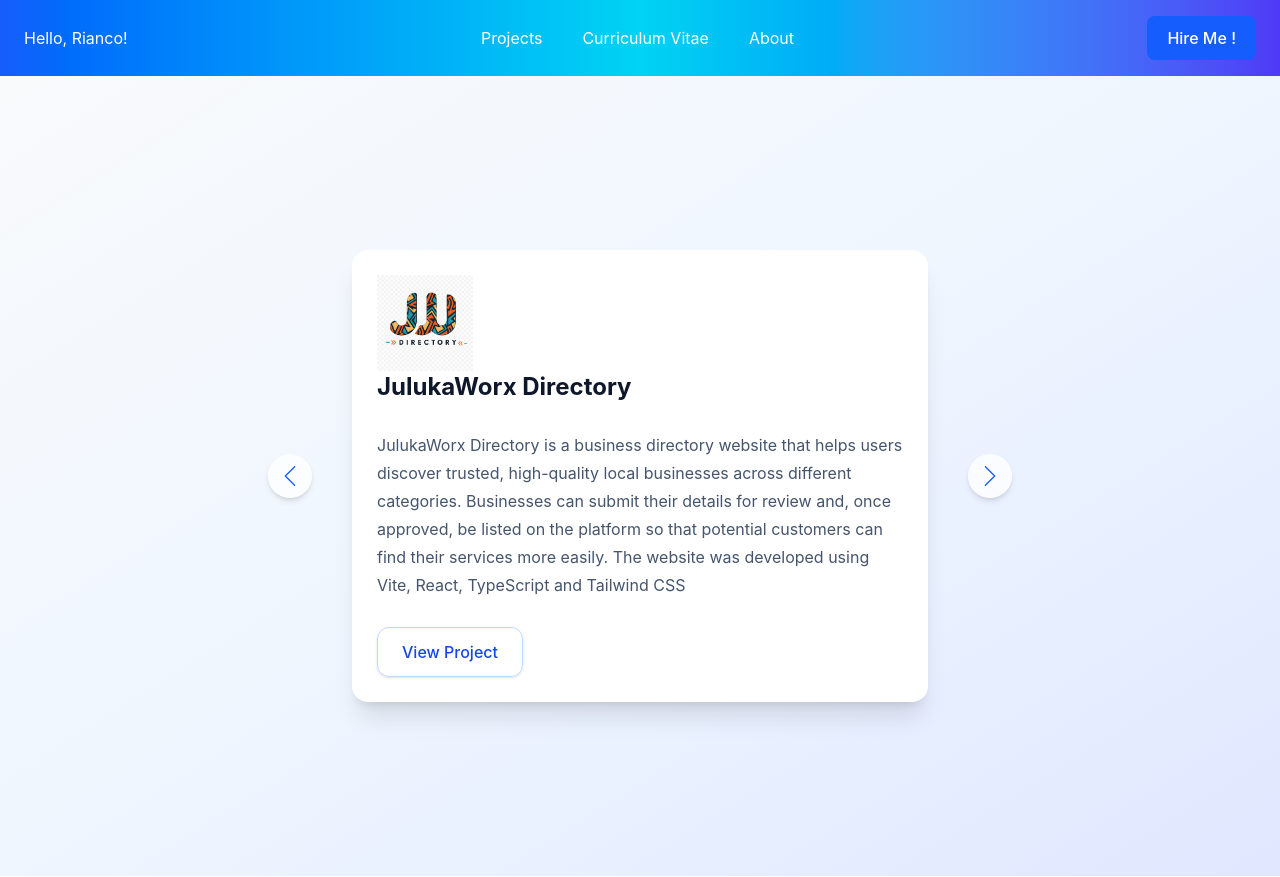
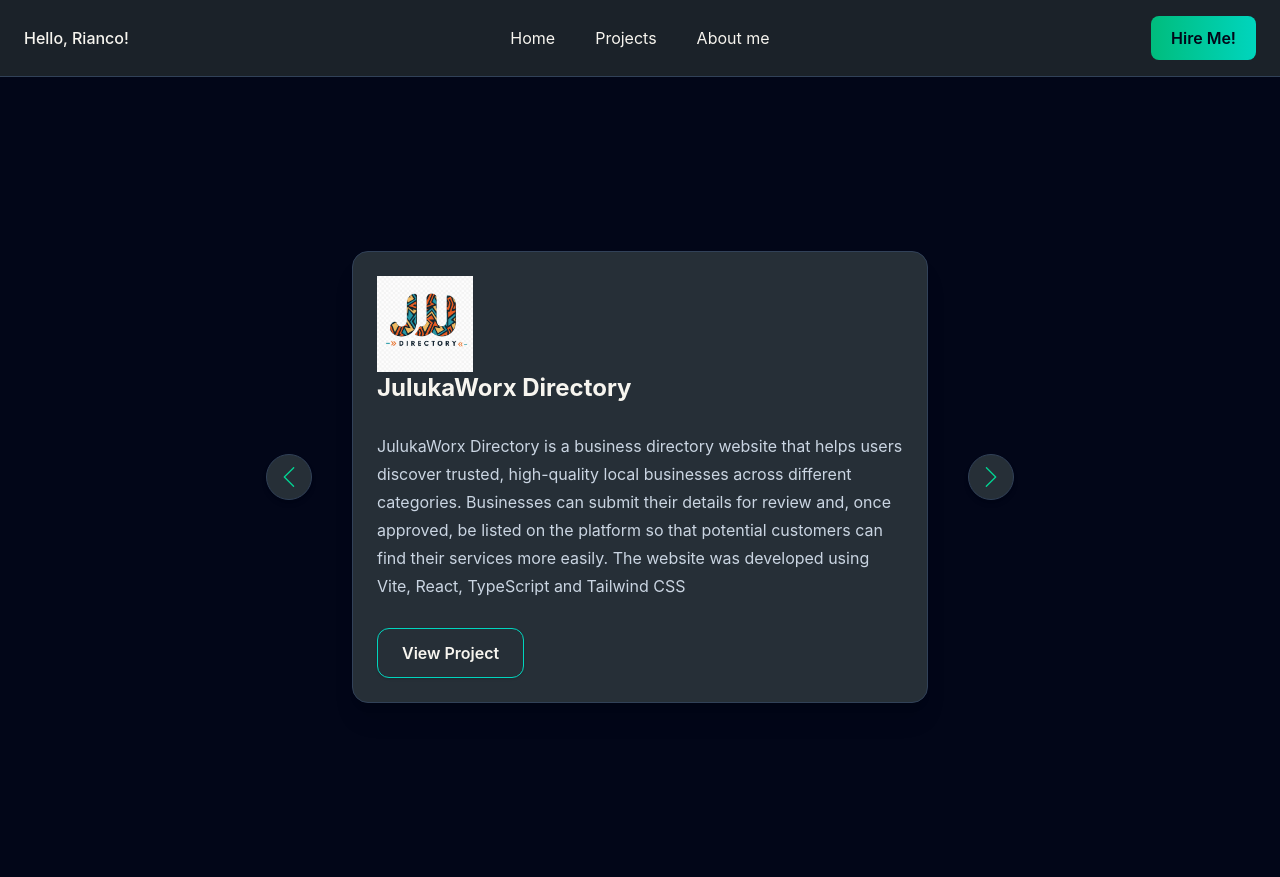
Before and after one commit to Rianco-create/virtual-cv-portfolio, a React (Vite) app: page /projects in a window 1280 px wide. Built offline with nearby package versions, Linux system fonts and the light colour scheme.

Commit message:
Update
contact page done

mad the top bar responsive

added styling to home and project page

```diff
--- /dev/null
+++ b/src/components/pageComponents/contact/detailsComponent.tsx
@@ -0,0 +1,155 @@
+import {
+  HiOutlineEnvelope,
+  HiOutlinePhone,
+  HiOutlineMapPin,
+  HiOutlineClock,
+  HiOutlineGlobeAlt,
+  HiOutlineLanguage,
+} from "react-icons/hi2";
+
+import { FaLinkedinIn, FaGithub } from "react-icons/fa";
+
+export default function Details() {
+  const contactDetails = [
+    {
+      title: "Email",
+      value: "your-email@example.com",
+      icon: HiOutlineEnvelope,
+      link: "mailto:your-email@example.com",
+    },
+    {
+      title: "Phone",
+      value: "+27 00 000 0000",
+      icon: HiOutlinePhone,
+      link: "tel:+27000000000",
+    },
+    {
+      title: "Location",
+      value: "South Africa",
+      icon: HiOutlineMapPin,
+    },
+    {
+      title: "Working hours",
+      value: "Mon–Fri · 09:00–18:00 SAST",
+      icon: HiOutlineClock,
+    },
+    {
+      title: "Languages",
+      value: "English · Afrikaans",
+      icon: HiOutlineLanguage,
+    },
+    {
+      title: "Website",
+      value: "yourwebsite.co.za",
+      icon: HiOutlineGlobeAlt,
+      link: "https://yourwebsite.co.za",
+    },
+  ];
+
+  return (
+    <main className="flex w-full flex-col gap-2">
+      <p className="bg-gradient-to-r from-emerald-500 to-teal-400 bg-clip-text text-sm font-semibold uppercase tracking-widest text-transparent">
+        Get in touch
+      </p>
+
+      <h1 className="text-4xl font-bold leading-[1.15] text-[#F7F5EF] sm:text-5xl">
+        Let&apos;s{" "}
+        <span className="bg-gradient-to-r from-emerald-500 to-teal-400 bg-clip-text text-transparent">
+          connect
+        </span>
+      </h1>
+
+      <p className="max-w-2xl py-4 text-sm leading-7 text-slate-300 sm:text-base">
+        Prefer to reach out directly? Here are the best ways to get hold of me.
+        I read every message and typically respond within one business day.
+      </p>
+
+      <div className="grid grid-cols-1 gap-4 py-6 md:grid-cols-2">
+        {contactDetails.map((detail) => {
+          const Icon = detail.icon;
+
+          const cardContent = (
+            <>
+              <div className="flex h-11 w-11 shrink-0 items-center justify-center rounded-xl bg-gradient-to-r from-emerald-500 to-teal-400">
+                <Icon className="h-5 w-5 text-slate-950" />
+              </div>
+
+              <div>
+                <p className="text-xs uppercase tracking-wide text-slate-400">
+                  {detail.title}
+                </p>
+
+                <p className="mt-1 text-sm font-semibold text-[#F7F5EF]">
+                  {detail.value}
+                </p>
+              </div>
+            </>
+          );
+
+          return detail.link ? (
+            <a
+              key={detail.title}
+              href={detail.link}
+              target={
+                detail.link.startsWith("http") ? "_blank" : undefined
+              }
+              rel={
+                detail.link.startsWith("http")
+                  ? "noreferrer"
+                  : undefined
+              }
+              className="flex items-center gap-4 rounded-xl border border-slate-700 bg-[#262F37] px-4 py-4 shadow-xl transition hover:border-emerald-400"
+            >
+              {cardContent}
+            </a>
+          ) : (
+            <div
+              key={detail.title}
+              className="flex items-center gap-4 rounded-xl border border-slate-700 bg-[#262F37] px-4 py-4 shadow-xl"
+            >
+              {cardContent}
+            </div>
+          );
+        })}
+      </div>
+
+      <h2 className="mt-4 text-xl font-bold text-[#F7F5EF]">
+        Elsewhere on the web
+      </h2>
+
+      <div className="flex flex-wrap gap-3 py-5">
+        <a
+          href="https://linkedin.com"
+          target="_blank"
+          rel="noreferrer"
+          className="flex items-center gap-3 rounded-xl border border-slate-700 bg-[#262F37] px-4 py-3 text-sm text-slate-300 transition hover:border-emerald-400 hover:text-white"
+        >
+          <FaLinkedinIn className="text-emerald-400" />
+          LinkedIn
+        </a>
+
+        <a
+          href="https://github.com"
+          target="_blank"
+          rel="noreferrer"
+          className="flex items-center gap-3 rounded-xl border border-slate-700 bg-[#262F37] px-4 py-3 text-sm text-slate-300 transition hover:border-emerald-400 hover:text-white"
+        >
+          <FaGithub className="text-emerald-400" />
+          GitHub
+        </a>
+      </div>
+
+      <div className="mt-4 rounded-xl border border-slate-700 bg-[#262F37] px-6 py-6">
+        <h2 className="text-lg font-bold text-[#F7F5EF]">
+          Currently
+        </h2>
+
+        <p className="mt-3 max-w-4xl text-sm leading-7 text-slate-300">
+          I am currently open to graduate opportunities, collaborative
+          projects, and opportunities that will help me grow as an Information
+          Technology professional.
+        </p>
+      </div>
+    </main>
+  );
+}
--- a/src/components/pageComponents/projectSlider.tsx
+++ b/src/components/pageComponents/projectSlider.tsx
@@ -1,72 +1,104 @@
 import { useState } from "react";
-import jwLogo from "../../content/jwLogo.png"
-import endura from "../../content/Endura.png" ;
-import jwd from "../../content/JWD.png" ;
+import jwLogo from "../../content/jwLogo.png";
+import endura from "../../content/Endura.png";
+import jwd from "../../content/JWD.png";
 import { SlArrowRight, SlArrowLeft } from "react-icons/sl";
 
-
-interface Project{
-    id:number;
-    name:string;
-    description:string;
-    link:string;
-    image:String;
+interface Project {
+  id: number;
+  name: string;
+  description: string;
+  link: string;
+  image: String;
 }
 
 export default function ProjectSlider() {
-
   const [index, setIndex] = useState(0);
 
   const projects: Project[] = [
-
-        {id: 1, name: "JulukaWorx Directory", description: "JulukaWorx Directory is a business directory website that helps users discover trusted, high-quality local businesses across different categories. Businesses can submit their details for review and, once approved, be listed on the platform so that potential customers can find their services more easily. The website was developed using Vite, React, TypeScript and Tailwind CSS", link:"https://jwlisting.co.za/",image: jwd},
-        {id: 3, name: "Endura Construction", description: "Endura Construction is a professional business website developed for a construction client to showcase the company’s services, experience and completed work. The website provides potential customers with clear information about the business and makes it easy for them to request quotations or get in touch. It was designed with a modern, responsive and user-friendly layout to ensure a professional experience across desktop and mobile devices.", link: "https://www.enduraconstruction.co.za/",image: endura},
-        {id: 2, name: "JulukaWorx", description: "JulukaWorx Directory is an online platform designed to help users discover local businesses and services across a variety of categories. The website allows businesses to showcase their services, contact information and other important details, making it easier for potential customers to find and connect with them. The platform was developed using Vite, React, TypeScript and Tailwind CSS, with a focus on responsive design and a simple, user-friendly browsing experience.", link: "https://www.julukaworx.com",image: jwLogo},
+    {
+      id: 1,
+      name: "JulukaWorx Directory",
+      description:
+        "JulukaWorx Directory is a business directory website that helps users discover trusted, high-quality local businesses across different categories. Businesses can submit their details for review and, once approved, be listed on the platform so that potential customers can find their services more easily. The website was developed using Vite, React, TypeScript and Tailwind CSS",
+      link: "https://jwlisting.co.za/",
+      image: jwd,
+    },
+    {
+      id: 3,
+      name: "Endura Construction",
+      description:
+        "Endura Construction is a professional business website developed for a construction client to showcase the company’s services, experience and completed work. The website provides potential customers with clear information about the business and makes it easy for them to request quotations or get in touch. It was designed with a modern, responsive and user-friendly layout to ensure a professional experience across desktop and mobile devices.",
+      link: "https://www.enduraconstruction.co.za/",
+      image: endura,
+    },
+    {
+      id: 2,
+      name: "JulukaWorx",
+      description:
+        "JulukaWorx Directory is an online platform designed to help users discover local businesses and services across a variety of categories. The website allows businesses to showcase their services, contact information and other important details, making it easier for potential customers to find and connect with them. The platform was developed using Vite, React, TypeScript and Tailwind CSS, with a focus on responsive design and a simple, user-friendly browsing experience.",
+      link: "https://www.julukaworx.com",
+      image: jwLogo,
+    },
   ];
 
   const handleNext = () => {
-        setIndex(projects.length -1 === index ? 0: index + 1)
-    }
+    setIndex(projects.length - 1 === index ? 0 : index + 1);
+  };
 
   const handlePrev = () => {
     setIndex(index === 0 ? projects.length - 1 : index - 1);
-    }
-
+  };
 
   return (
-      <main className="min-h-screen bg-gradient-to-br from-slate-50 via-blue-50 to-indigo-100 px-4 py-10 sm:px-6 sm:py-14 lg:py-16 flex flex-row  justify-center items-center gap-10  overflow-hidden md:flex-row md:gap-10">
-
-
-        <div >
-            <button onClick={handlePrev} className="rounded-full bg-white/80 p-3 shadow-md transition duration-300 hover:bg-blue-50">
-                <SlArrowLeft className="text-blue-600 text-lg sm:text-xl" />
+    <main className="flex min-h-screen flex-row items-center justify-center gap-10 overflow-hidden bg-slate-950 px-4 py-10 sm:px-6 sm:py-14 md:flex-row md:gap-10 lg:py-16">
+      <div>
+        <button
+          onClick={handlePrev}
+          className="rounded-full border border-slate-700 bg-[#262F37] p-3 shadow-md transition duration-300 hover:border-emerald-400 hover:bg-teal-400/10"
+        >
+          <SlArrowLeft className="text-lg text-emerald-400 sm:text-xl" />
         </button>
       </div>
 
-        <div key={projects[index].id} className="project-slide bg-white rounded-2xl p-6 max-w-xl shadow-xl border border-white/70 w-full max-w-xl p-5 sm:p-6">
-            <img src={projects[index].image as string}
+      <div
+        key={projects[index].id}
+        className="project-slide w-full max-w-xl rounded-2xl border border-slate-700 bg-[#262F37] p-5 shadow-xl sm:p-6"
+      >
+        <img
+          src={projects[index].image as string}
           alt="Julukaworx"
-            className="mx-auto h-20 w-20 object-contain sm:h-24 sm:w-24 md:mx-0"  />
-            <div className=" flex flex-col gap-7">
-                <h2 className="text-xl sm:text-2xl text-slate-900 font-bold">{projects[index].name}</h2>
-                <p className="line-clamp-6 text-sm leading-6 text-slate-600 sm:line-clamp-none sm:text-base sm:leading-7">
+          className="mx-auto h-20 w-20 object-contain sm:h-24 sm:w-24 md:mx-0"
+        />
+
+        <div className="flex flex-col gap-7">
+          <h2 className="text-xl font-bold text-[#F7F5EF] sm:text-2xl">
+            {projects[index].name}
+          </h2>
+
+          <p className="line-clamp-6 text-sm leading-6 text-slate-300 sm:line-clamp-none sm:text-base sm:leading-7">
             {projects[index].description}
           </p>
 
-                <a className="rounded-xl self-start border border-blue-200 bg-white/80 px-6 py-3 font-medium text-blue-700 shadow-sm transition duration-300 hover:border-blue-400 hover:bg-blue-50" href={projects[index].link} target="_blank" rel="noopener noreferrer self-center md:self-start" >
+          <a
+            className="self-start rounded-xl border border-teal-400 bg-transparent px-6 py-3 font-semibold text-[#F7F5EF] shadow-sm transition duration-300 hover:bg-teal-400/10"
+            href={projects[index].link}
+            target="_blank"
+            rel="noopener noreferrer"
+          >
             View Project
           </a>
-
         </div>
       </div>
 
-        <div >
-            <button onClick={handleNext} className="rounded-full bg-white/80 p-3 shadow-md transition duration-300 hover:bg-blue-50">
-                <SlArrowRight className="text-blue-600 text-lg sm:text-xl" />
+      <div>
+        <button
+          onClick={handleNext}
+          className="rounded-full border border-slate-700 bg-[#262F37] p-3 shadow-md transition duration-300 hover:border-emerald-400 hover:bg-teal-400/10"
+        >
+          <SlArrowRight className="text-lg text-emerald-400 sm:text-xl" />
         </button>
       </div>
-
     </main>
   );
-
 }
--- a/src/components/topBar.tsx
+++ b/src/components/topBar.tsx
@@ -1,26 +1,97 @@
+import { useState } from "react";
 import { Link } from "react-router-dom";
+import { SlMenu } from "react-icons/sl";
 
 function TopBar() {
+  const [isOpen, setIsOpen] = useState(false);
+
   return (
-    <header className="flex items-center justify-between bg-gradient-to-r from-blue-600 via-cyan-400 to-indigo-600 px-6 py-4 text-white">
-      <div>
-        <p>Hello, Rianco!</p>
+    <header className="relative flex items-center justify-between border-b border-slate-700 bg-[#1b2229] px-6 py-4 text-[#F7F5EF]">
+      {/* Mobile burger button */}
+      <button
+        type="button"
+        onClick={() => setIsOpen(!isOpen)}
+        className="rounded-lg border border-slate-700 bg-[#262F37] p-2 text-emerald-400 transition hover:border-emerald-400 md:hidden"
+        aria-label="Open navigation menu"
+      >
+        <SlMenu className="h-6 w-6" />
+      </button>
+
+      {/* Greeting */}
+      <div className="hidden md:block">
+        <p className="font-medium">Hello, Rianco!</p>
       </div>
 
-      <nav className="flex items-center gap-10">
-        <Link to="/Projects">Projects</Link>
-        <Link to="/Cv">Curriculum Vitae</Link>
-        <Link to="/About">About</Link>
+      {/* Desktop navigation */}
+      <nav className="hidden items-center gap-10 md:flex">
+        <Link
+          to="/"
+          className="transition hover:text-emerald-400"
+        >
+          Home
+        </Link>
+
+        <Link
+          to="/Projects"
+          className="transition hover:text-emerald-400"
+        >
+          Projects
+        </Link>
+
+        <Link
+          to="/About"
+          className="transition hover:text-emerald-400"
+        >
+          About me
+        </Link>
       </nav>
 
+      {/* Hire Me button */}
       <div>
         <button
           type="button"
-          className="rounded-lg bg-blue-600 px-5 py-2.5 font-medium text-white transition hover:bg-blue-700 focus:outline-none focus:ring-2 focus:ring-blue-400"
+          className="rounded-lg bg-gradient-to-r from-emerald-500 to-teal-400 px-5 py-2.5 font-semibold text-slate-950 transition hover:opacity-90 focus:outline-none focus:ring-2 focus:ring-emerald-400"
         >
-          Hire Me !
+          Hire Me!
         </button>
       </div>
+
+      {/* Mobile navigation */}
+      {isOpen && (
+        <nav className="absolute left-0 top-full z-50 w-full border-b border-slate-700 bg-[#1b2229] px-6 py-5 shadow-xl md:hidden">
+          <ul className="flex flex-col gap-4">
+            <li>
+              <Link
+                to="/"
+                onClick={() => setIsOpen(false)}
+                className="block transition hover:text-emerald-400"
+              >
+                Home
+              </Link>
+            </li>
+
+            <li>
+              <Link
+                to="/Projects"
+                onClick={() => setIsOpen(false)}
+                className="block transition hover:text-emerald-400"
+              >
+                Projects
+              </Link>
+            </li>
+
+            <li>
+              <Link
+                to="/About"
+                onClick={() => setIsOpen(false)}
+                className="block transition hover:text-emerald-400"
+              >
+                About me
+              </Link>
+            </li>
+          </ul>
+        </nav>
+      )}
     </header>
   );
 }
--- a/src/routes/router.tsx
+++ b/src/routes/router.tsx
@@ -4,6 +4,7 @@ import Home from "../pages/home";
 import Projects from "../pages/projects"
 import Cv from "../pages/cv";
 import About from "../pages/about";
+import Contact from "../pages/contact";
 
 
 export const router = createBrowserRouter([
@@ -27,6 +28,10 @@ export const router = createBrowserRouter([
         path: "about",
         element: <About />,
       },
+      {
+        path: "contact",
+        element: <Contact />,
+      },
     ],
   },
 ]);
```
Also changed, not shown: src/pages/contact.tsx (added, +17 -0 lines), src/pages/home.tsx (+10 -10 lines), src/components/pageComponents/about/qualities.tsx (indentation only). Lines whose indentation alone changed are shown as unchanged.
